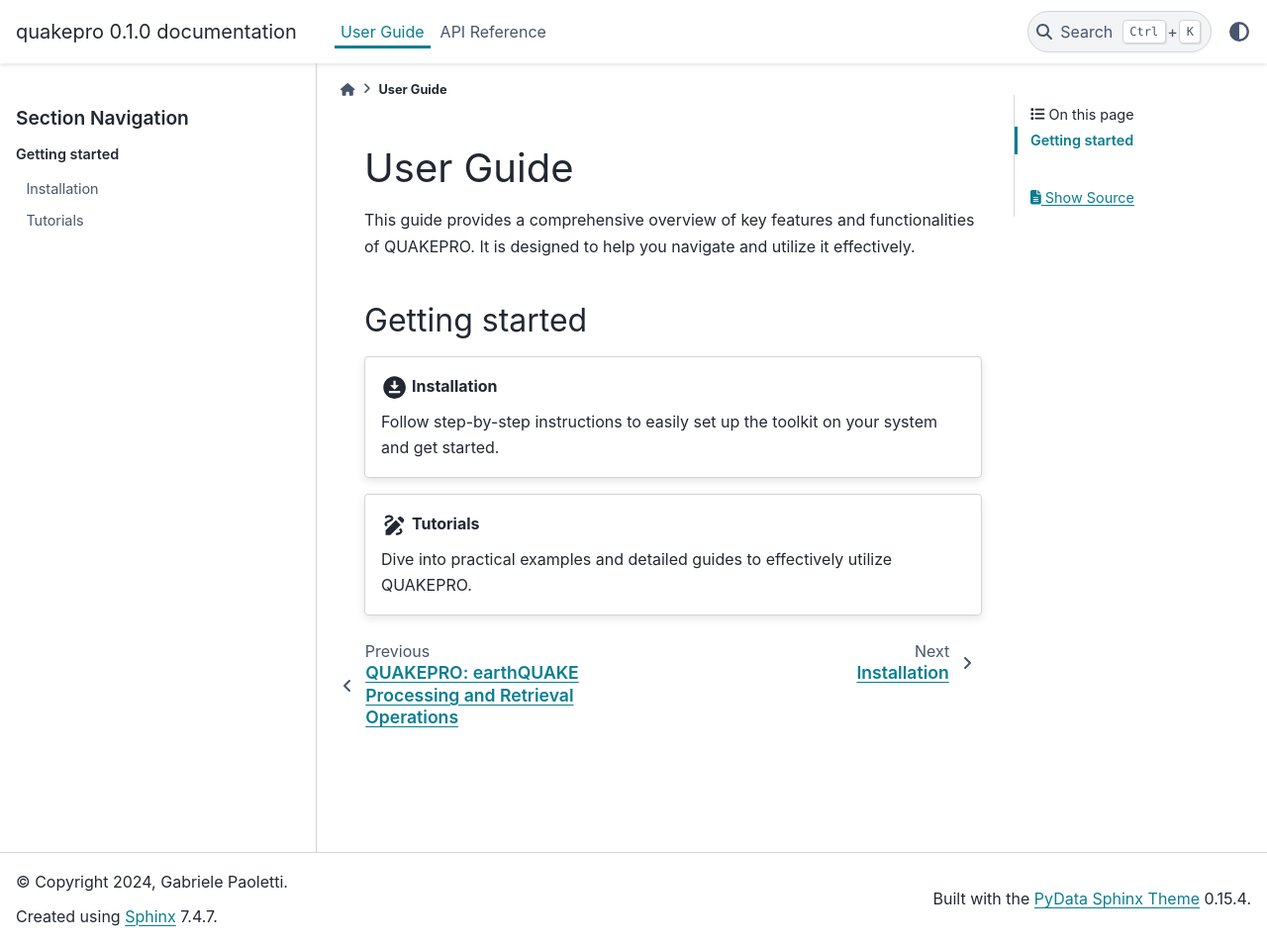
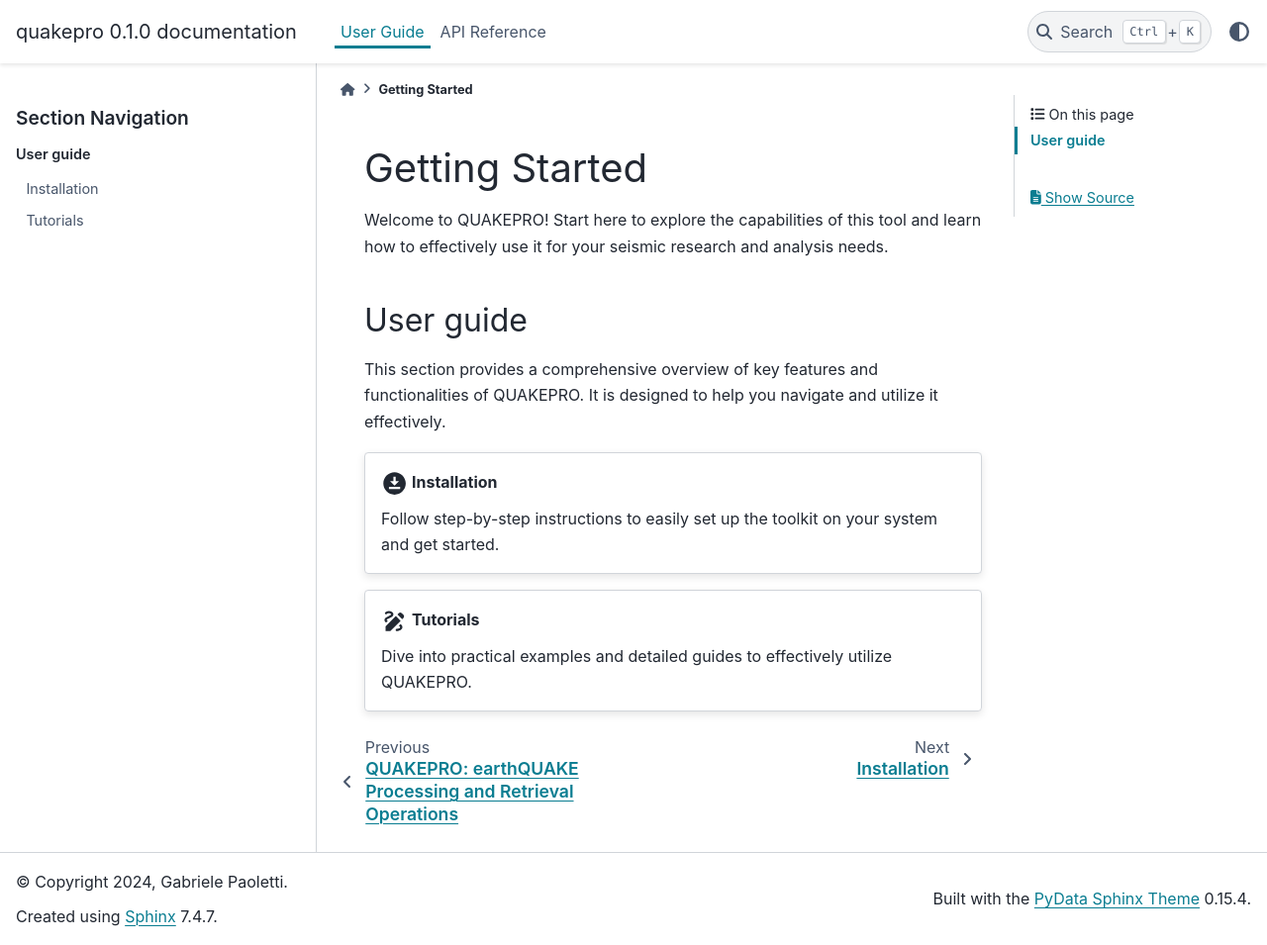
Before and after one commit to gabrielepaoletti/quakepro, a Sphinx documentation site: the page built from docs/source/user_guide.rst, in a window 1280 px wide and 955 px high. Shown: the whole window at 99% size. Built offline with Sphinx 7.4.7 and the PyData theme 0.15.4, drawn with Linux system fonts in a browser that asks for light colours.

Commit message:
Update docs

```diff
--- a/docs/source/index.rst
+++ b/docs/source/index.rst
@@ -18,7 +18,7 @@
    .. grid-item-card:: :material-regular:`account_circle;1.7em` User Guide
       :link: user_guide
       :link-type: doc
-      :link-alt: User Guide
+      :link-alt: Getting Started
 
       Access comprehensive installation instructions and detailed tutorials to get started with QUAKEPRO.
 
--- a/docs/source/user_guide.rst
+++ b/docs/source/user_guide.rst
@@ -1,18 +1,21 @@
-User Guide
-=====================
+Getting Started
+================
 
 .. toctree::
    :maxdepth: 1
    :hidden:
-   :caption: Getting started
+   :caption: User guide
 
    user_guide/installation
    user_guide/tutorials
 
-This guide provides a comprehensive overview of key features and functionalities of QUAKEPRO. It is designed to help you navigate and utilize it effectively.
+Welcome to QUAKEPRO! Start here to explore the capabilities of this tool and learn how to effectively use it for your seismic research and analysis needs.
 
-Getting started
----------------
+
+User guide
+----------
+
+This section provides a comprehensive overview of key features and functionalities of QUAKEPRO. It is designed to help you navigate and utilize it effectively.
 
 .. card:: :material-regular:`download_for_offline;1.7em` Installation
    :link: user_guide/installation
```
